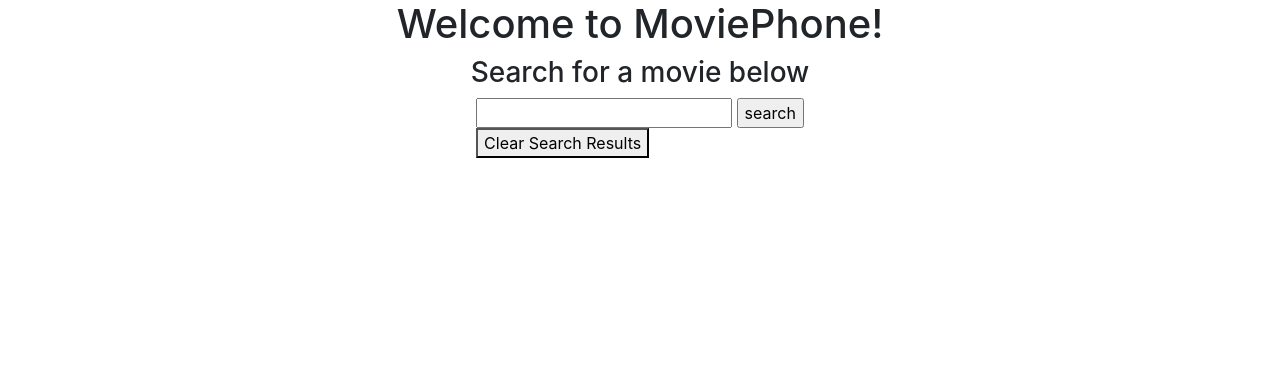
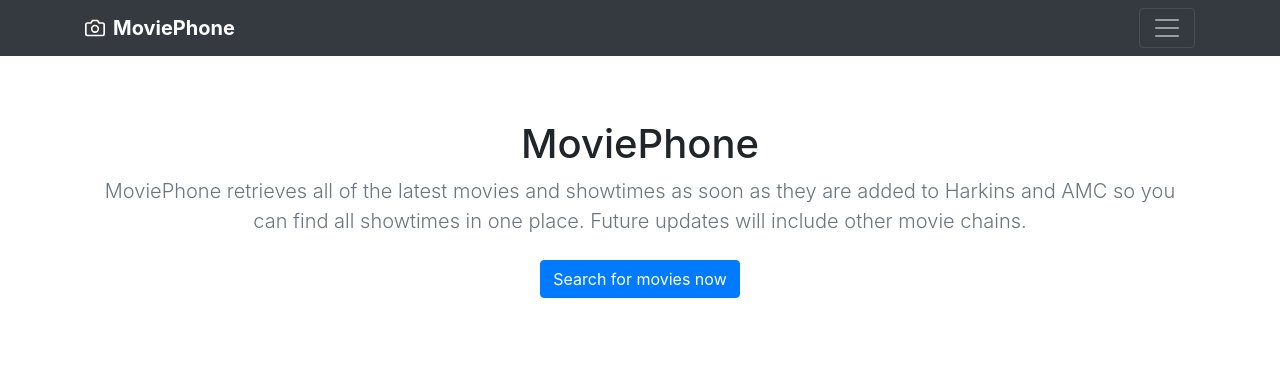
Before and after one commit to zachspiel/Movie-Search-App, a Flask app: page / in a window 1280 px wide. Shown: the top 385 px of the page. Run offline with Flask 2, Linux system fonts and the light colour scheme; some libraries are stand-ins or nearby versions.

Commit message:
Update index.html

```diff
--- a/templates/index.html
+++ b/templates/index.html
@@ -8,42 +8,46 @@
       <link href="https://fonts.googleapis.com/css?family=Roboto|Roboto+Slab&display=swap" rel="stylesheet">
    </head>
    <body>
-      <div class="container-fluid">
-      <div class="row justify-content-center align-items-center">
-      	<div class="row-sm-12">
-         <h1 id="title" class="text-lg-center">Welcome to MoviePhone!</h1>
+     <header>
+      <div class="collapse bg-dark" id="navbarHeader">
+        <div class="container">
+          <div class="row">
+            <div class="col-sm-8 col-md-7 py-4">
+              <h4 class="text-white">About</h4>
+              <p class="text-muted">MoviePhone helps by making your movie viewing experience as seamless as possible!</p>
+            </div>
+            <div class="col-sm-4 offset-md-1 py-4">
+              <h4 class="text-white">Contact</h4>
+              <ul class="list-unstyled">
+                <li><a href="#" class="text-white">Email me</a></li>
+              </ul>
+            </div>
+          </div>
         </div>
       </div>
-      <div class="row justify-content-center align-items-center">
-         <h3 id="search-text" class="text-lg-center">
-            Search for a movie below <!--or <a href="#">view all movies now playing</a>-->
-         </h3>
+      <div class="navbar navbar-dark bg-dark box-shadow">
+        <div class="container d-flex justify-content-between">
+          <a href="{{ url_for('index' )}}" class="navbar-brand d-flex align-items-center">
+            <svg xmlns="http://www.w3.org/2000/svg" width="20" height="20" viewBox="0 0 24 24" fill="none" stroke="currentColor" stroke-width="2" stroke-linecap="round" stroke-linejoin="round" class="mr-2"><path d="M23 19a2 2 0 0 1-2 2H3a2 2 0 0 1-2-2V8a2 2 0 0 1 2-2h4l2-3h6l2 3h4a2 2 0 0 1 2 2z"></path><circle cx="12" cy="13" r="4"></circle></svg>
+            <strong>MoviePhone</strong>
+          </a>
+          <button class="navbar-toggler" type="button" data-toggle="collapse" data-target="#navbarHeader" aria-controls="navbarHeader" aria-expanded="false" aria-label="Toggle navigation">
+            <span class="navbar-toggler-icon"></span>
+          </button>
+        </div>
       </div>
-      <div class="row justify-content-center align-items-center" >
-         <!-- Search bar row-->
-         <div class="justify-content-center align-items-center">
-            <form method="post" >
-               <input type="text" name="movie" id="movie">
-               <input type="submit" value="search" id="submit" class="submitButton">
-               <!--<br>
-                  <input type="submit" value="search for all movies" id="movieSearch"></form>-->
-            </form>
-            <button type="button" onclick="window.location.href='{{ url_for( 'index') }}';" style="display:{{ clearButton }}" class="clearButton">Clear Search Results</button>
-         </div>
-         </div>
-         <div class="row">
-         </div>
-         <div class="row" id="movie-results">
-            {% for item in movies %}
-            <div class="col-lg-3 col-sm-12 animated animatedFadeInUp fadeInUp" id="movie-box">
-               <p id="movie-title">{{ item }}</p>
-               <img src=" {{ movies[item][0] }} " style="width:150px;height:200px;">
-               <br>
-               <a href="//{{ movies[item][1] }}" target="_blank"> View Show times at Harkins</a>
-            </div>
-            {% endfor %}
-         </div>
-
+    </header>
+    <main>
+       <section class="jumbotron text-center" style="background-color: #fff;">
+        <div class="container">
+          <h1 class="jumbotron-heading">MoviePhone</h1>
+          <p class="lead text-muted">MoviePhone retrieves all of the latest movies and showtimes as soon as they are added to Harkins and AMC so you can find all showtimes in one place. Future updates will include other movie chains.</p>
+          <p>
+            <a href="{{ url_for('search' )}}" class="btn btn-primary my-2">Search for movies now</a>
+          </p>
+        </div>
+      </section>
+    </main>
       <script src="https://code.jquery.com/jquery-3.3.1.slim.min.js" integrity="sha384-q8i/X+965DzO0rT7abK41JStQIAqVgRVzpbzo5smXKp4YfRvH+8abtTE1Pi6jizo" crossorigin="anonymous"></script>
       <script src="https://cdnjs.cloudflare.com/ajax/libs/popper.js/1.14.7/umd/popper.min.js" integrity="sha384-UO2eT0CpHqdSJQ6hJty5KVphtPhzWj9WO1clHTMGa3JDZwrnQq4sF86dIHNDz0W1" crossorigin="anonymous"></script>
       <script src="https://stackpath.bootstrapcdn.com/bootstrap/4.3.1/js/bootstrap.min.js" integrity="sha384-JjSmVgyd0p3pXB1rRibZUAYoIIy6OrQ6VrjIEaFf/nJGzIxFDsf4x0xIM+B07jRM" crossorigin="anonymous"></script>
```
